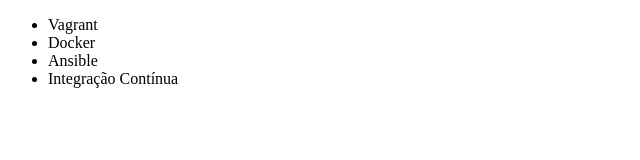
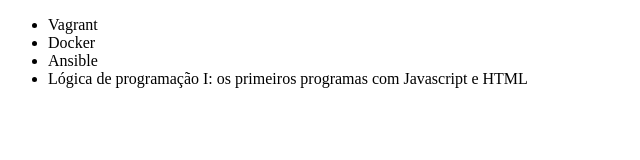
Before and after one commit to Larissapereira05/Listas-Cursos, a plain HTML site: page index.html in a window 1280 px wide. Shown: the whole page, without its empty margins (0-640 px from the left). Drawn offline with Linux system fonts and the light colour scheme.

Commit message:
Renomeando curso de Integração contínua

```diff
--- a/index.html
+++ b/index.html
@@ -9,7 +9,7 @@
         <li>Vagrant</li>
         <li>Docker</li>
         <li>Ansible</li>
-        <li>Integração Contínua</li>
+        <li>Lógica de programação I: os primeiros programas com Javascript e HTML</li>
     </ul>
 </body>
 </html>
```
